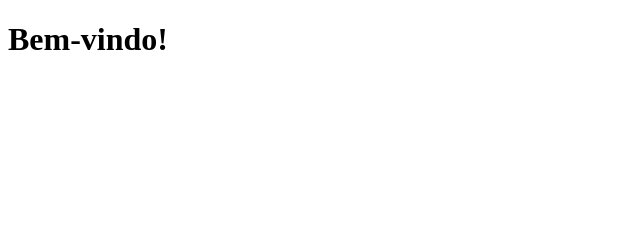
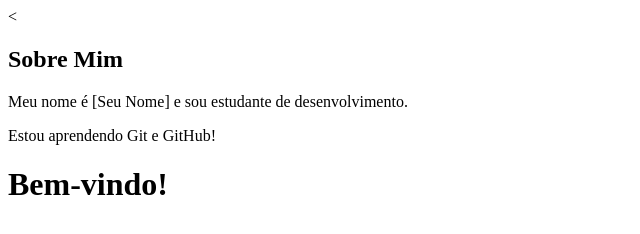
Before and after one commit to laviniagchagas-ux/minha-pagina-pessoal, a plain HTML site: page index.html in a window 1280 px wide. Shown: the whole page, without its empty margins (0-640 px from the left). Drawn offline with Linux system fonts and the light colour scheme.

Commit message:
feat: adiciona seção sobre mim

```diff
--- a/index.html
+++ b/index.html
@@ -10,7 +10,14 @@
 
 </head>
 
-<body>
+<<section id="sobre">
+
+<h2>Sobre Mim</h2>
+
+<p>Meu nome é [Seu Nome] e sou estudante de desenvolvimento.</p>
+  <p>Estou aprendendo Git e GitHub!</p>
+
+</section>
 
 <h1>Bem-vindo!</h1>
 
```
